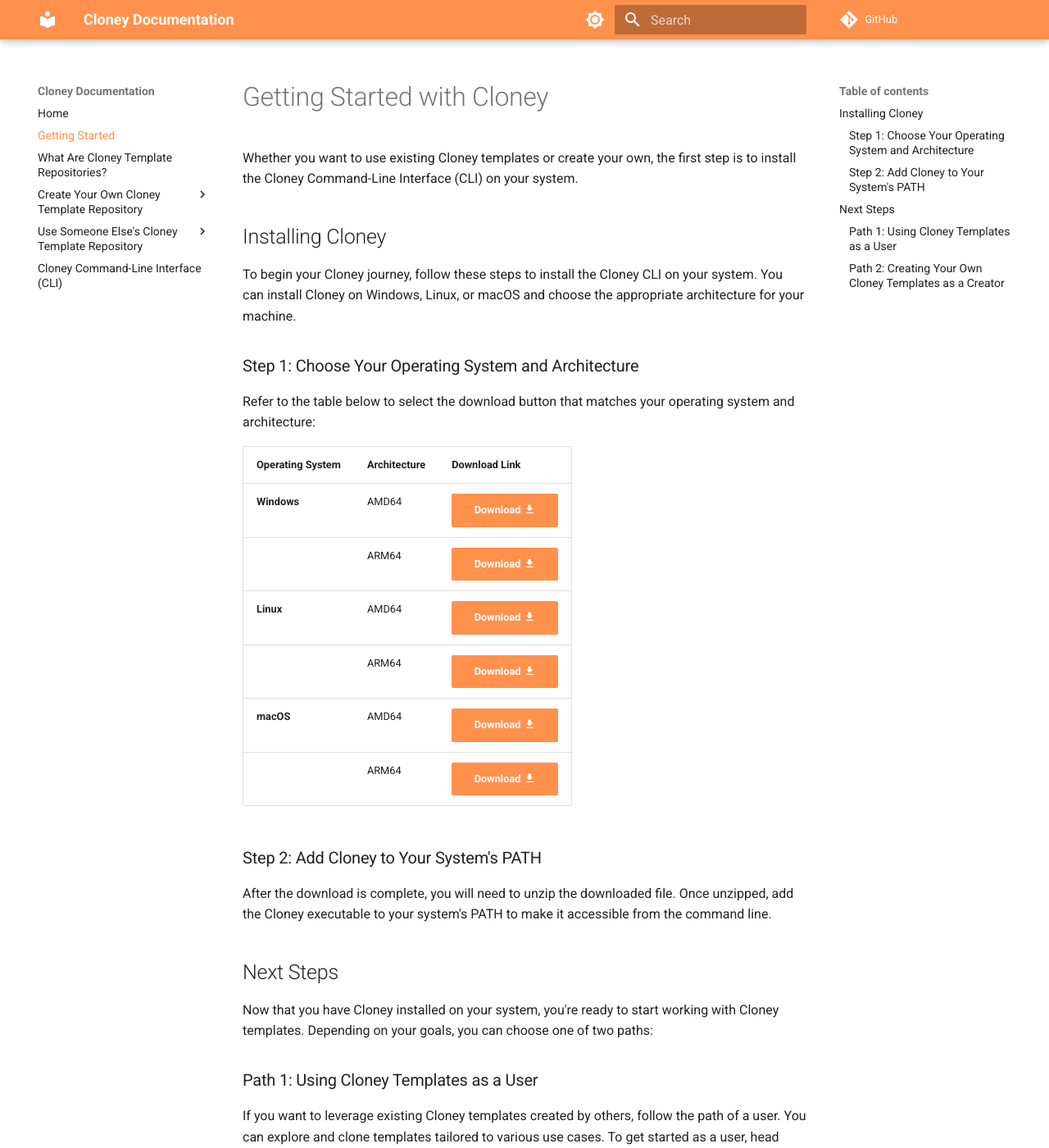
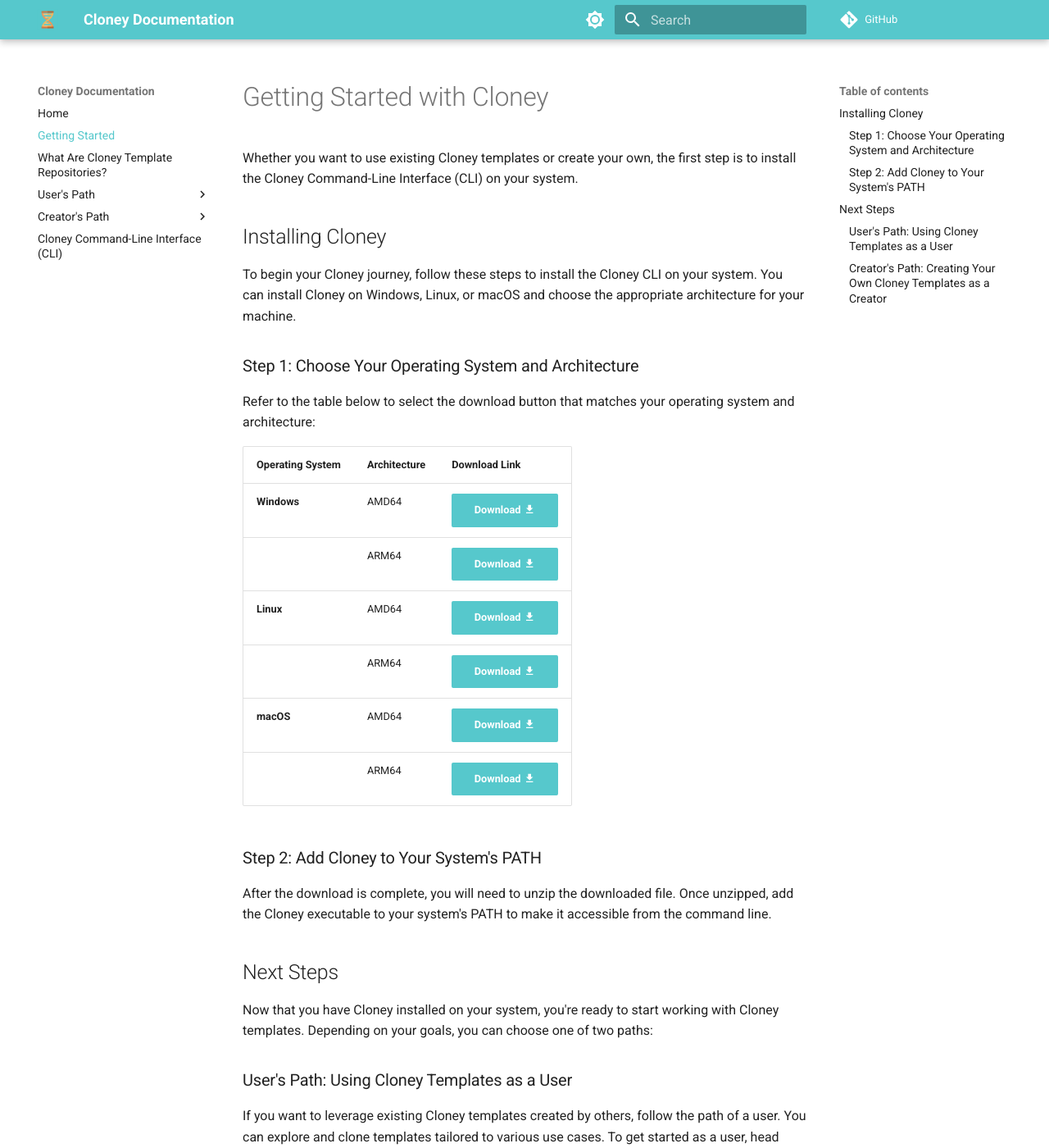
Before and after one commit to ArthurSudbrackIbarra/cloney-documentation, an MkDocs documentation site: the page built from docs/getting-started.md, in a window 1280 px wide and 1400 px high. Shown: the whole window at 82% size. Built offline with MkDocs 1.6.1 and Material for MkDocs 9.7.7, drawn with Linux system fonts in a browser that asks for light colours; comment, search, counter and statistics services are not loaded; some of the changed text lies outside the part shown.

Commit message:
Documentation Cloney 0.1.0 (#2)

```diff
--- a/docs/getting-started.md
+++ b/docs/getting-started.md
@@ -12,12 +12,12 @@
 
 | **Operating System**  | **Architecture** | **Download Link** |
 |-----------------------|------------------|-------------------|
-| **Windows**           | AMD64            | [Download :material-download:](link){ .md-button .md-button--primary }  |
-|                       | ARM64            | [Download :material-download:](link){ .md-button .md-button--primary }  |
-| **Linux**             | AMD64            | [Download :material-download:](link){ .md-button .md-button--primary }  |
-|                       | ARM64            | [Download :material-download:](link){ .md-button .md-button--primary }  |
-| **macOS**             | AMD64            | [Download :material-download:](link){ .md-button .md-button--primary }  |
-|                       | ARM64            | [Download :material-download:](link){ .md-button .md-button--primary }  |
+| **Windows**           | AMD64            | [Download :material-download:](https://github.com/ArthurSudbrackIbarra/cloney/releases/download/0.1.0/cloney-windows-amd64.zip){ .md-button .md-button--primary }  |
+|                       | ARM64            | [Download :material-download:](https://github.com/ArthurSudbrackIbarra/cloney/releases/download/0.1.0/cloney-windows-arm64.zip){ .md-button .md-button--primary }  |
+| **Linux**             | AMD64            | [Download :material-download:](https://github.com/ArthurSudbrackIbarra/cloney/releases/download/0.1.0/cloney-linux-amd64.zip){ .md-button .md-button--primary }  |
+|                       | ARM64            | [Download :material-download:](https://github.com/ArthurSudbrackIbarra/cloney/releases/download/0.1.0/cloney-linux-arm64.zip){ .md-button .md-button--primary }  |
+| **macOS**             | AMD64            | [Download :material-download:](https://github.com/ArthurSudbrackIbarra/cloney/releases/download/0.1.0/cloney-darwin-amd64.zip){ .md-button .md-button--primary }  |
+|                       | ARM64            | [Download :material-download:](https://github.com/ArthurSudbrackIbarra/cloney/releases/download/0.1.0/cloney-darwin-arm64.zip){ .md-button .md-button--primary }  |
 
 ### Step 2: Add Cloney to Your System's PATH
 
@@ -27,10 +27,10 @@
 
 Now that you have Cloney installed on your system, you're ready to start working with Cloney templates. Depending on your goals, you can choose one of two paths:
 
-### Path 1: Using Cloney Templates as a User
+### User's Path: Using Cloney Templates as a User
 
-If you want to leverage existing Cloney templates created by others, follow the path of a user. You can explore and clone templates tailored to various use cases. To get started as a user, head over to the [User's Guide](/users) for detailed instructions on how to clone and customize Cloney templates.
+If you want to leverage existing Cloney templates created by others, follow the path of a user. You can explore and clone templates tailored to various use cases. To get started as a user, head over to the [User's Guide](users/index.md) for detailed instructions on how to clone and customize Cloney templates.
 
-### Path 2: Creating Your Own Cloney Templates as a Creator
+### Creator's Path: Creating Your Own Cloney Templates as a Creator
 
-If you're interested in crafting your own Cloney templates and sharing them with the community, follow the path of a creator. You can design templates, define variables, and empower others to generate projects based on your templates. To start creating templates as a creator, visit the [Creator's Guide](/creators) for comprehensive guidance on template creation and customization.
+If you're interested in crafting your own Cloney templates and sharing them with the community, follow the path of a creator. You can design templates, define variables, and empower others to generate projects based on your templates. To start creating templates as a creator, visit the [Creator's Guide](creators/index.md) for comprehensive guidance on template creation and customization.
--- a/docs/stylesheets/extra.css
+++ b/docs/stylesheets/extra.css
@@ -1,7 +1,7 @@
 :root {
-  --md-primary-fg-color:        #ff914d;
-  --md-primary-fg-color--light: #fa9e65;
-  --md-primary-fg-color--dark:  #d16623;
+  --md-primary-fg-color:        #56C8CC;
+  --md-primary-fg-color--light: #5fd7db;
+  --md-primary-fg-color--dark:  #43adb1;
 }
 
 .md-button:hover {
--- a/mkdocs.yaml
+++ b/mkdocs.yaml
@@ -1,6 +1,6 @@
 site_name: Cloney Documentation
 site_description: Documentation for Cloney, the dynamic template generator for Git repositories.
-repo_url: https://github.com/ArthurSudbrackIbarra/cloney-docs
+repo_url: https://github.com/ArthurSudbrackIbarra/cloney-documentation
 
 theme:
   name: material
@@ -18,9 +18,8 @@
       toggle:
         icon: material/brightness-4
         name: Switch to light mode
-  icon:
-    logo: material/library
-  favicon: images/cloney-logo.png
+  logo: images/cloney-logo-no-text.png
+  favicon: images/cloney-logo-no-text.png
   language: en
   features:
     - content.code.copy
@@ -32,13 +31,15 @@
   - Home: index.md
   - Getting Started: getting-started.md
   - What Are Cloney Template Repositories?: cloney-template-repositories.md
-  - Create Your Own Cloney Template Repository:
+  - User's Path:
+      - Using Someone Else's Template Repository: users/index.md
+      - Providing Custom Variables: users/providing-custom-variables.md
+  - Creator's Path:
+      - Create Your Own Template Repository: creators/index.md
       - The .cloney.yaml Metadata File: creators/cloney-metadata-file.md
       - Acessing Variables: creators/accessing-template-variables.md
       - Dynamic File Generation: creators/dynamic-file-generation.md
       - Go Template Tutorials: creators/go-template-tutorials.md
-  - Use Someone Else's Cloney Template Repository:
-      - Providing Custom Variables: users/providing-custom-variables.md
   - Cloney Command-Line Interface (CLI): cloney-cli.md
 
 markdown_extensions:
@@ -67,4 +68,6 @@
 extra:
   social:
     - icon: fontawesome/brands/github-alt
-      link: https://github.com/ArthurSudbrackIbarra/cloney-docs
+      link: https://github.com/ArthurSudbrackIbarra
+    - icon: fontawesome/brands/linkedin-in
+      link: https://www.linkedin.com/in/arthur-sudbrack-ibarra-88399423a/
```
Also changed, not shown: README.md (+33 -0 lines), docs/creators/dynamic-file-generation.md (+20 -10 lines), docs/creators/index.md (+29 -0 lines), docs/index.md (+0 -4 lines), docs/users/index.md (+9 -1 lines), docs/images/cloney-logo-no-text.png (added), docs/images/cloney-logo.png.
